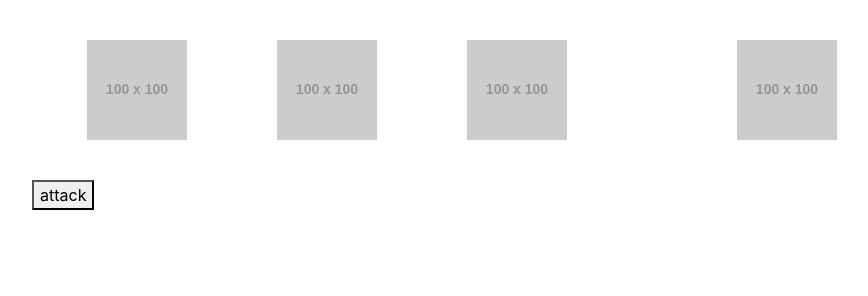
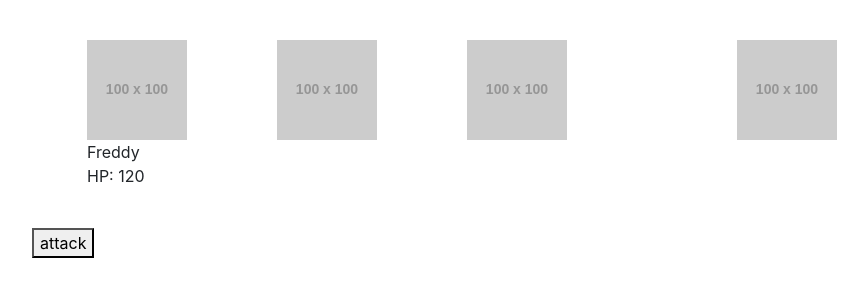
Before and after one commit to christopherdonner/archerBattleGame, a plain HTML site: page index.html in a window 1280 px wide. Shown: the whole page, without its empty margins (38-906 px from the left). Drawn offline with nearby package versions, Linux system fonts and the light colour scheme; placeholder pictures from the web are drawn by us.

Commit message:
4-12-2018-A

```diff
--- a/assets/javascript/game.js
+++ b/assets/javascript/game.js
@@ -16,27 +16,29 @@ var character1 = {
 
 var character2 = {
     id: 1,
-    name: "Freddy",
-    hp: 120,
+    name: "Daphne",
+    hp: 100,
     currentCharacter: false,
     isCurrentEnemy: false,
 }
 
 var character3 = {
     id: 1,
-    name: "Freddy",
-    hp: 120,
+    name: "Shaggy",
+    hp: 150,
     currentCharacter: false,
     isCurrentEnemy: false,
 }
 
 var character4 = {
     id: 1,
-    name: "Freddy",
-    hp: 120,
+    name: "Velma",
+    hp: 80,
     currentCharacter: false,
     isCurrentEnemy: false,
 }
+
+var characterList=[character1, character2, character3, character4]
 
 function moveTiles()
     {
@@ -46,26 +48,36 @@ function moveTiles()
 
 $(document).ready(function()
 {
+
+$("#character1Name").append(character1.name)
+$("#character1HP").append(`HP: ${character1.hp}`)
+
     $(".character").on("click", function()
     {
         console.log(`test ${this.id}`)
         console.log(currentCharacter)
+
         if (currentCharacter===0)
         {
             currentCharacter=this.id;
-                if(currentCharacter===1){currentCharacter=character1;}
+            console.log(currentCharacter)
+                if(currentCharacter===1)
+                    {
+                        currentCharacter=character1;
+                        $("#character1").clone().appendTo(".current_character")}
                 else if (currentCharacter===2){currentCharacter=character2;}
                 else if (currentCharacter===3){currentCharacter=character3;}
                 else {currentCharacter=character4;}
 
             console.log(currentCharacter)
             console.log(this)
+
             $(".character").empty();
-                for(i=1;i<5;i++)
+                for(i=1;i<characterList.length;i++)
                     {
-                        if (id!=currentCharacter)
+                        if (currentCharacter!==characterList[i])
                             {
-                                //character
+                                characterList[i]
                                 //$(`#${id}`).
                             }
                     }
--- a/index.html
+++ b/index.html
@@ -18,7 +18,8 @@
                     <div class="character", id=1>
 
                             <img src="https://via.placeholder.com/100">
-
+                            <span id="character1Name"></span><br>
+                            <span id="character1HP"></span>
                     </div>
 
             </div>
```
